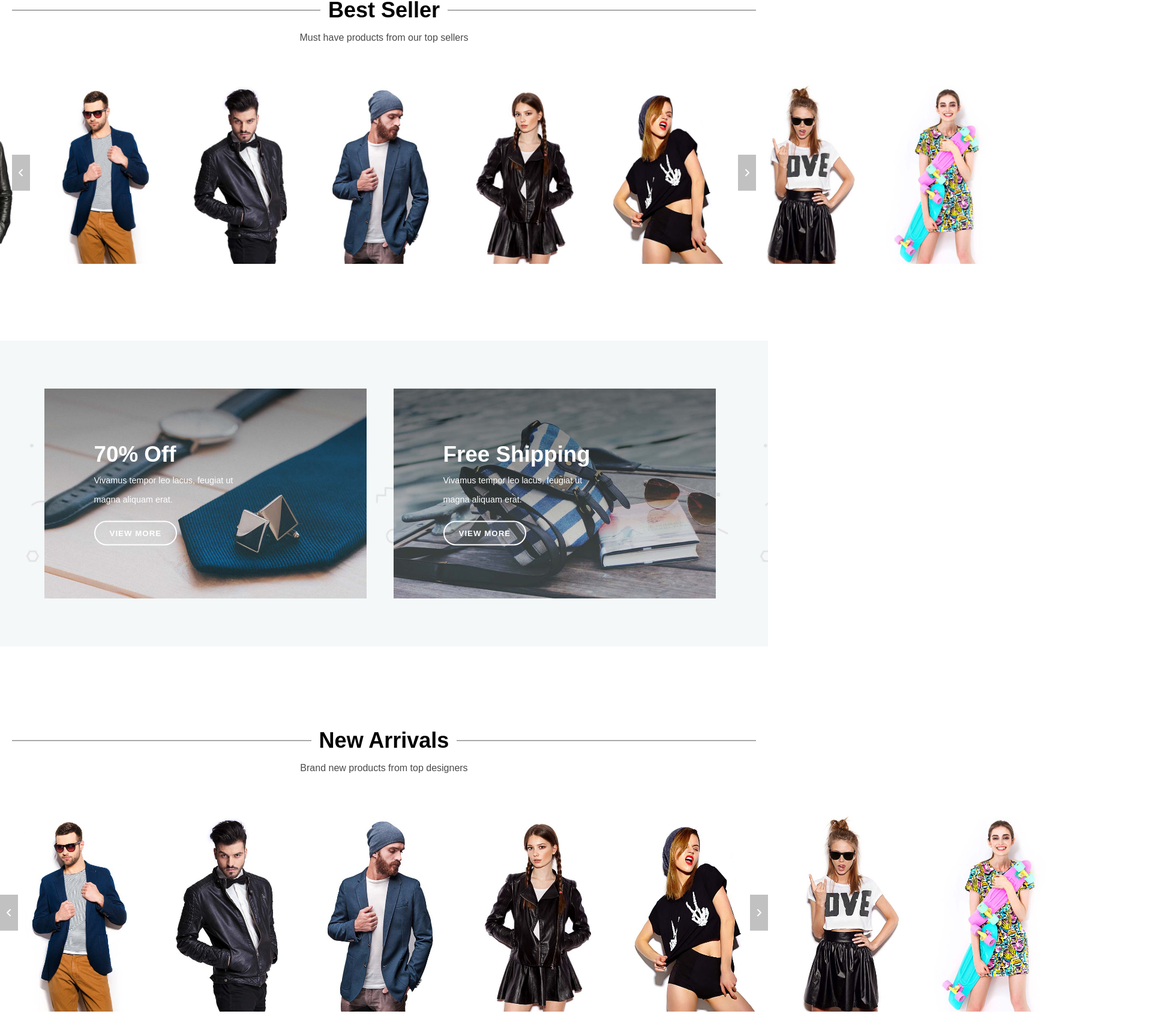
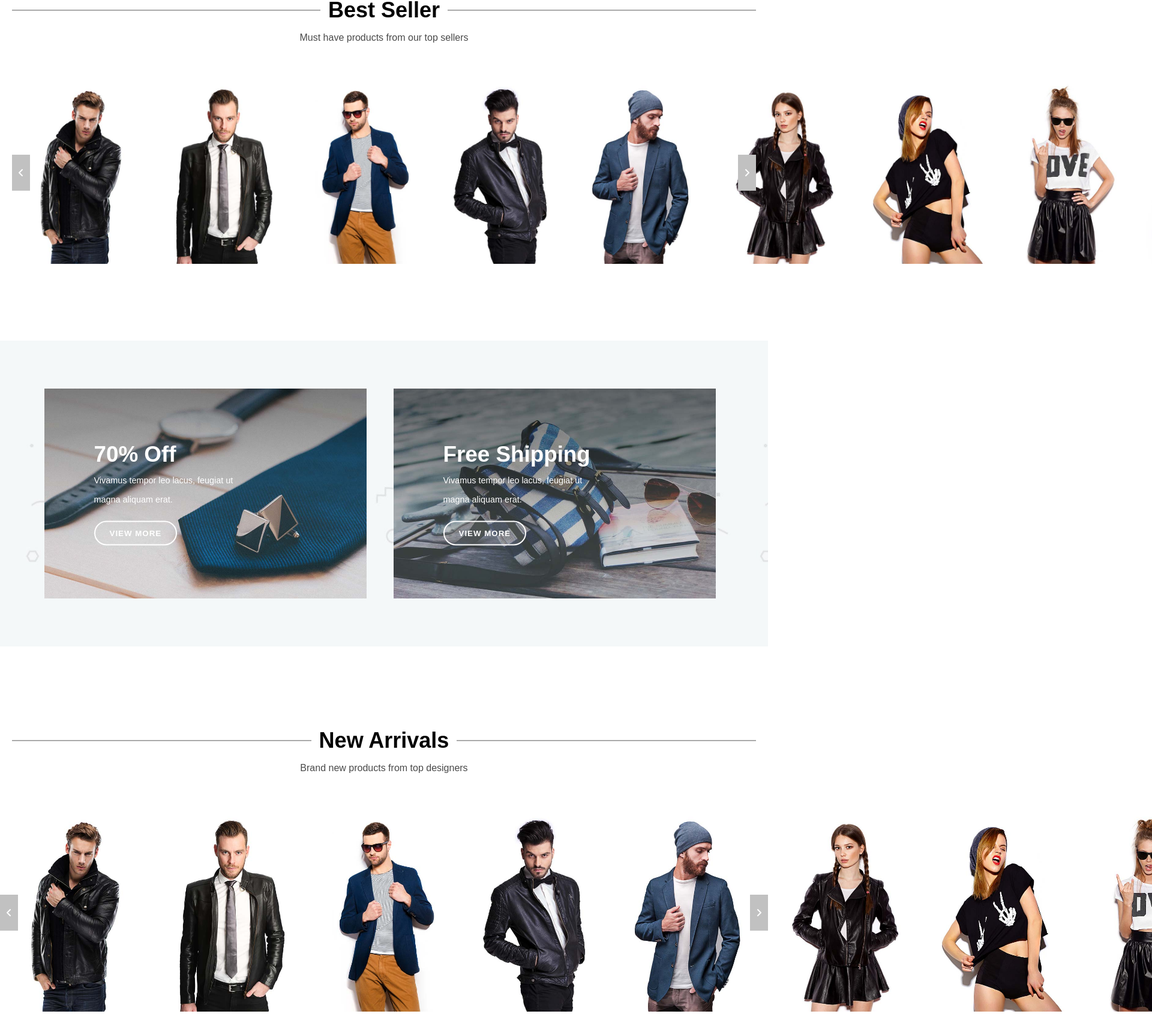
Before and after one commit to RiccardoCarluccio/proj-html-vuejs, a Vue app in the folder vue-vite/: page / in a window 1280 px wide. Shown: the part 2510-4236 px from the top of the page at 60% size, 1920 px wide, since content can reach past the window. Built offline with nearby package versions, Linux system fonts and the light colour scheme.

Commit message:
search bar outline none (headerLinks)

```diff
--- a/vue-vite/scss/general.scss
+++ b/vue-vite/scss/general.scss
@@ -113,3 +113,8 @@ a {
   right: 0;
   top: 50%;
 }
+
+.carousel-container {
+  @include flex-carousel;
+  position: relative;
+}
--- a/vue-vite/scss/partials/_mixins.scss
+++ b/vue-vite/scss/partials/_mixins.scss
@@ -1,6 +1,12 @@
 @mixin flex-center-center {
   display: flex;
   justify-content: center;
+  align-items: center;
+}
+
+@mixin flex-carousel {
+  display: flex;
+  justify-content: flex-start;
   align-items: center;
 }
 
--- a/vue-vite/src/components/BestSellers.vue
+++ b/vue-vite/src/components/BestSellers.vue
@@ -29,7 +29,7 @@
       <h4>Must have products from our top sellers</h4>
     </div>
 
-    <div class="width-container best-seller-container">
+    <div class="width-container carousel-container">
       <div class="arrow left-arrow">
         <i class="fa-solid fa-angle-left"></i>
       </div>
@@ -71,8 +71,4 @@
     }
   }
 
-  .best-seller-container {
-    position: relative;
-  }
-
 </style>
--- a/vue-vite/src/components/HeaderLinks.vue
+++ b/vue-vite/src/components/HeaderLinks.vue
@@ -66,6 +66,7 @@
         text-transform: capitalize;
         color: $color-text-light;
         font-weight: 600;
+        outline: none;
       }
     }
   }
--- a/vue-vite/src/components/NewArrivals.vue
+++ b/vue-vite/src/components/NewArrivals.vue
@@ -29,7 +29,7 @@
       <h4>Brand new products from top designers</h4>
     </div>
 
-    <div class="fluid-container">
+    <div class="fluid-container carousel-container">
       <div class="arrow left-arrow">
         <i class="fa-solid fa-angle-left"></i>
       </div>
```
